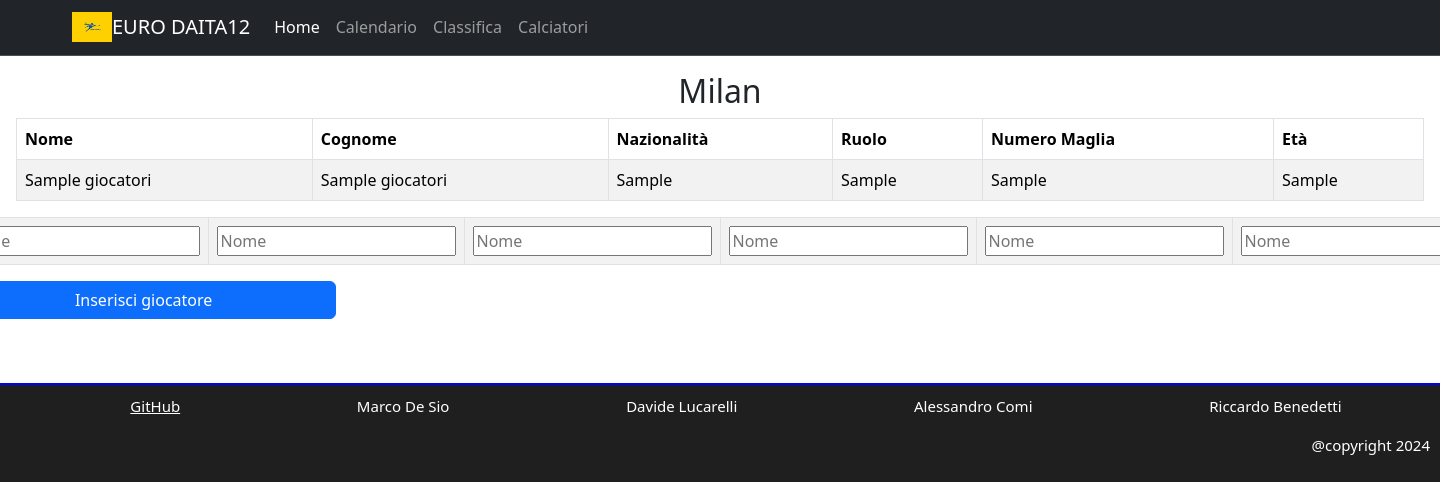
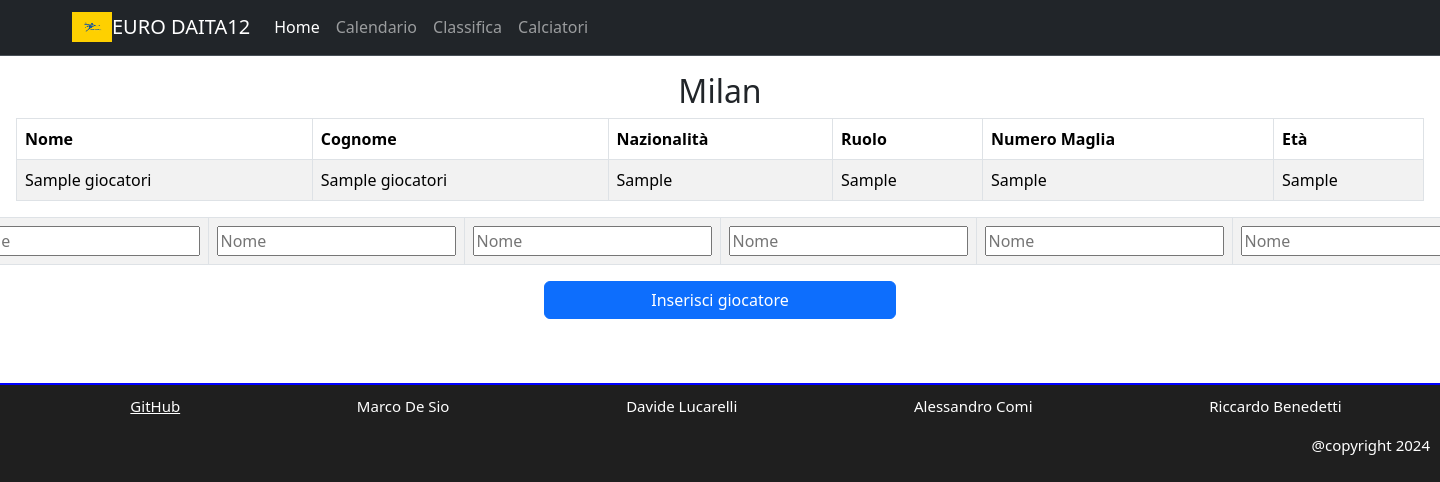
Before and after one commit to MarcoDS97/WebApp, a Flask app: page /calciatori in a window 1440 px wide; the page is wider, and only the part inside the window is pictured. Shown: the part 501-983 px from the top of that part. Run offline with Flask 3, Linux system fonts and the light colour scheme; data comes from the database, SQL or seed files in the repository; tables that the repository leaves empty or names only in its code hold one stand-in row (values such as "Sample post").

Commit message:
corretti pulsanti

```diff
--- a/templates/calciatori.html
+++ b/templates/calciatori.html
@@ -126,7 +126,6 @@
     </table>
 
     <div class="d-flex justify-content-center">
-        <span>
         <form method="post" action="">
             <table class="table table-bordered table-striped">
             <tr>
@@ -150,10 +149,10 @@
                 </td>
             </tr>
             </table>
-            </span>
-            <span>
+        </div>
+        <div class="d-flex justify-content-center">
             <button type="submit" class="btn btn-primary w-25">Inserisci giocatore</button>
-            </span>
+        </div>
         </form>
     </div>
     <br><br>
```
